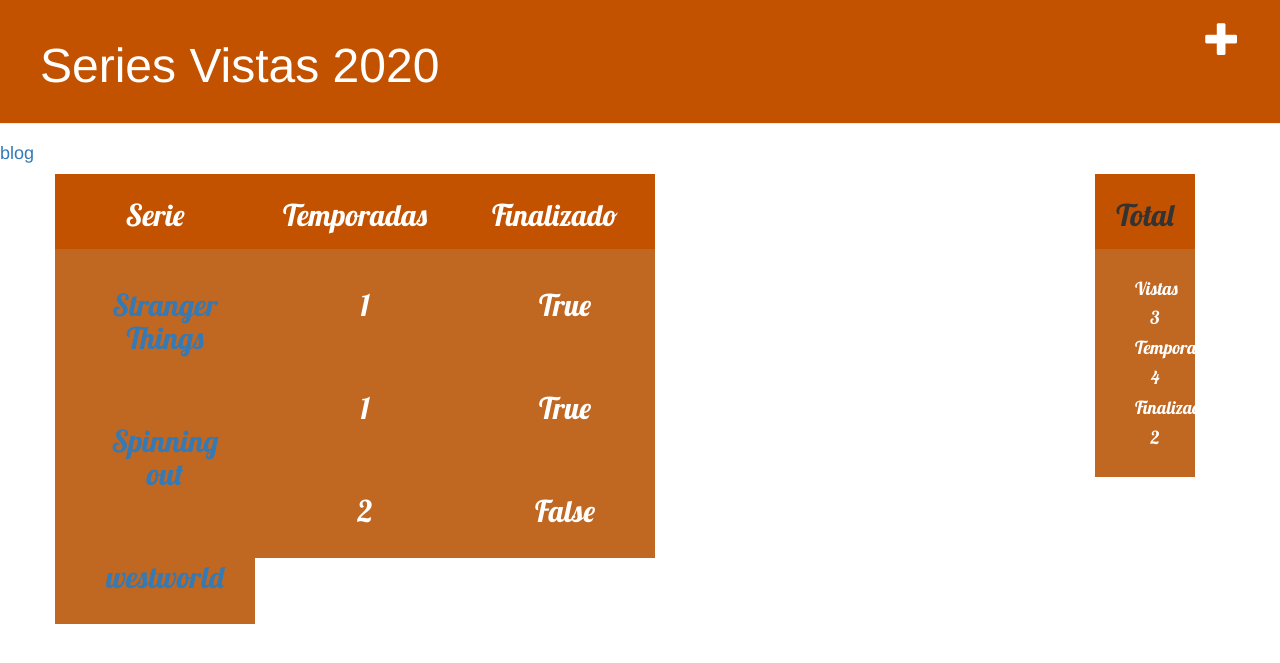
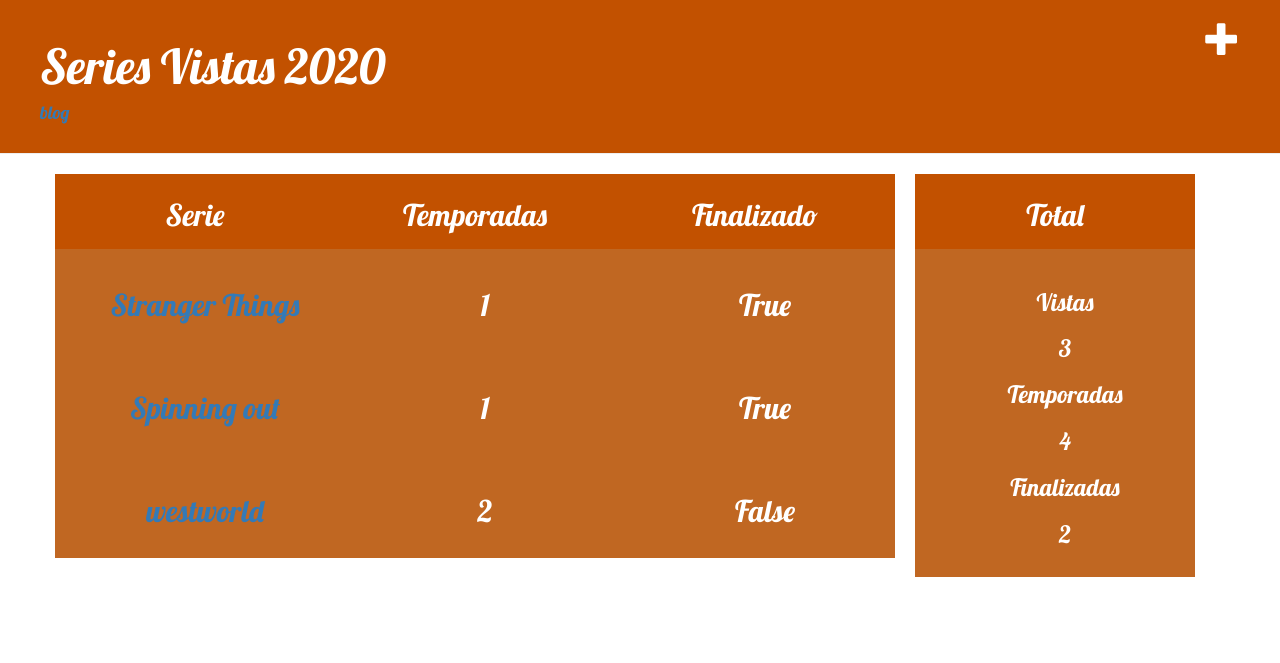
Before and after one commit to carloscunat/my-second-blog, a Django app: page /series/ in a window 1280 px wide. Shown: the top 663 px of the page. Run offline with Django 3.2, Linux system fonts and the light colour scheme; data comes from the database, SQL or seed files in the repository; both versions use the stored data as it was after the commit; some libraries are stand-ins or nearby versions.

Commit message:
todo a 09/03/2020

```diff
--- a/series/forms.py
+++ b/series/forms.py
@@ -6,4 +6,4 @@ class SerieForm(forms.ModelForm):
 
     class Meta:
         model = Serie
-        fields = ('serie', 'temporadas','finalizado','visto')
+        fields = ('serie', 'temporadas','finalizado')
--- a/series/static/css/series.css
+++ b/series/static/css/series.css
@@ -2,6 +2,8 @@
     background-color: #C25100;
     margin-top: 0;
     padding: 20px 20px 20px 40px;
+    font-family: 'Lobster', cursive;
+    color: #ffffff;
 }
 
 .page-header h1, .page-header h1 a, .page-header h1 a:visited, .page-header h1 a:active {
@@ -59,7 +61,7 @@ button{
 
     padding: 20px 20px 20px 40px;
     text-align:center ;
-    width:200px;
+    width:280px;
 }
 .titulo2{
         background-color: #C25100;
@@ -68,42 +70,27 @@ button{
     text-align:center ;
     font-size:15pt;
     height:75px;
-    width:200px;
+    width:280px;
     color: #ffffff;
 
 }
-.titulo3{
-    background-color: #C25100;
-
-    padding:5px;
-    text-align:center ;
-    font-size:15pt;
-    height:75px;
-    width:100px;
 
 
-}
-h4{
+
+h3{
     color: #ffffff;
 }
 .post h2 ,.post h2 a:hover, .post h2 a:visited {
     color: #ffffff;
 }
-.titulo4{
 
-    background-color: #C06722;
-
-    padding: 20px 20px 20px 40px;
-    text-align:center ;
-    width:100px;
-}
 .left{
     float:left;
     justify-content: center;
 
 }
-.right{
-    float:right;
+.info{
+    margin-left: 20px;
 }
 .col-md-8{
     width:100%;
--- a/series/templates/series/base.html
+++ b/series/templates/series/base.html
@@ -6,14 +6,16 @@
           <link rel="stylesheet" href="//maxcdn.bootstrapcdn.com/bootstrap/3.2.0/css/bootstrap-theme.min.css">
           <link href='//fonts.googleapis.com/css?family=Lobster&subset=latin,latin-ext' rel='stylesheet' type='text/css'>
           <link rel="stylesheet" href="{% static 'css/series.css' %}">
+
+
     </head>
     <body>
       <div class="page-header">
         <a href="{% url 'serie_new' %}" class="top-menu"><span class="glyphicon glyphicon-plus"></span></a>
         <h1><a href="/">Series Vistas 2020</a></h1>
+      <div>
+      <h4><a href="/" class="submenu">blog</a></h4>
     </div>
-    <div>
-      <h4><a href="/" class="submenu">blog</h4>
   </div>
   <div class="content container">
     <div class="row">
@@ -23,5 +25,7 @@
       </div>
     </div>
   </div>
+
 </body>
+
 </html>
--- /dev/null
+++ b/series/templates/series/listas.html
@@ -0,0 +1,5 @@
+<div>
+  <h1>Lista 2020</h1>
+
+
+</div>
--- a/series/templates/series/series_list.html
+++ b/series/templates/series/series_list.html
@@ -1,9 +1,6 @@
 {% extends 'series/base.html' %}
 {% block content %}
-<div class="total">
-<div class="pequeno">
-
-</div>
+<div class="total left">
 
 <div class="left">
   <div class="titulo2">
@@ -49,22 +46,21 @@
   </div>
   {% endfor %}
 </div>
-<div class="right">
-    <div class="titulo3">
+</div>
+<div class="left info">
+    <div class="titulo2">
       <h2 >Total</h2>
     </div>
-    <div class="titulo4">
+  <div class="titulo">
 
-      <h4>Vistas</h4>
-      <h4>{{info.0}}</h4>
-      <h4>Temporadas</h4>
-      <h4>{{info.1}}</h4>
-      <h4>Finalizadas</h4>
-      <h4>{{info.2}}</h4>
+      <h3>Vistas</h3>
+      <h3>{{info.0}}</h3>
+      <h3>Temporadas</h3>
+      <h3>{{info.1}}</h3>
+      <h3>Finalizadas</h3>
+      <h3>{{info.2}}</h3>
 
     </div>
-</div>
-</div>
-
+  </div>
 
 {% endblock %}
--- a/series/views.py
+++ b/series/views.py
@@ -1,8 +1,10 @@
 from django.shortcuts import render,get_object_or_404,redirect
 from .models import Serie
-from django.utils import timezone
+from datetime import date
 from .forms import SerieForm
 
+def series2020():
+    series=Serie.objects.all()
 
 
 def series_vistas():
@@ -27,6 +29,8 @@ def finalizados():
     return f
 def series_list(request):
     series=Serie.objects.all()
+
+
     info=[series_vistas(),temporadas_vistas(),finalizados()]
     return render(request, 'series/series_list.html', {'series':series,'info':info})
 def serie_new(request):
@@ -38,6 +42,7 @@ def serie_new(request):
 
             serie.save()
             return redirect('series_list')
+
     else:
         form = SerieForm()
     return render(request, 'series/serie_edit.html', {'form': form})
```
Also changed, not shown: db.sqlite3. Lines whose indentation alone changed are shown as unchanged.
